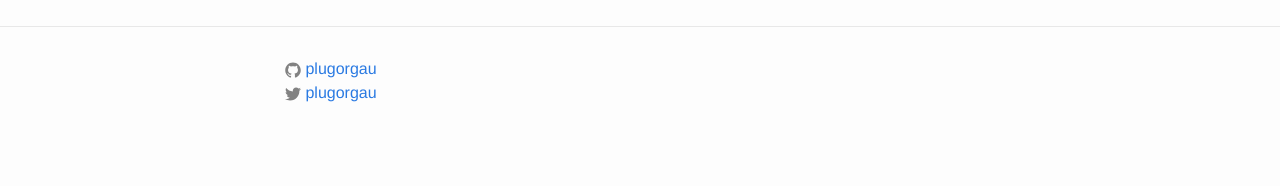
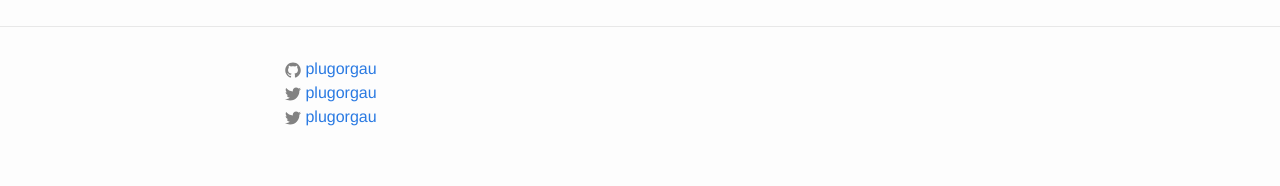
Before and after one commit to plugorgau/plugorgau.github.io, a Jekyll site: the page built from pages/index.md, in a window 1280 px wide. Shown: the part 798-984 px from the top of the page. Built offline with Jekyll 4.4.1, drawn with Linux system fonts in a browser that asks for light colours; before the commit the page ends 963 px from its top, so only the background shows below that.

Commit message:
Update footer.html

```diff
--- a/_includes/footer.html
+++ b/_includes/footer.html
@@ -33,10 +33,24 @@
           </li>
           {% endif %}
 
+             {% if site.twitter_username %}
+          <li>
+            <a href="https://meetup.com/{{ site.twitter_username }}">
+              <span class="icon  icon--twitter">
+                <svg viewBox="0 0 16 16">
+                  <path fill="#828282" d="M15.969,3.058c-0.586,0.26-1.217,0.436-1.878,0.515c0.675-0.405,1.194-1.045,1.438-1.809
+                  c-0.632,0.375-1.332,0.647-2.076,0.793c-0.596-0.636-1.446-1.033-2.387-1.033c-1.806,0-3.27,1.464-3.27,3.27 c0,0.256,0.029,0.506,0.085,0.745C5.163,5.404,2.753,4.102,1.14,2.124C0.859,2.607,0.698,3.168,0.698,3.767 c0,1.134,0.577,2.135,1.455,2.722C1.616,6.472,1.112,6.325,0.671,6.08c0,0.014,0,0.027,0,0.041c0,1.584,1.127,2.906,2.623,3.206 C3.02,9.402,2.731,9.442,2.433,9.442c-0.211,0-0.416-0.021-0.615-0.059c0.416,1.299,1.624,2.245,3.055,2.271 c-1.119,0.877-2.529,1.4-4.061,1.4c-0.264,0-0.524-0.015-0.78-0.046c1.447,0.928,3.166,1.469,5.013,1.469 c6.015,0,9.304-4.983,9.304-9.304c0-0.142-0.003-0.283-0.009-0.423C14.976,4.29,15.531,3.714,15.969,3.058z"/>
+                </svg>
+              </span>
+
+              <span class="username">{{ site.twitter_username }}</span>
+            </a>
+          </li>
+          {% endif %}
+
+
         </ul>
       </div>
-
-
 
     </div>
 
```
